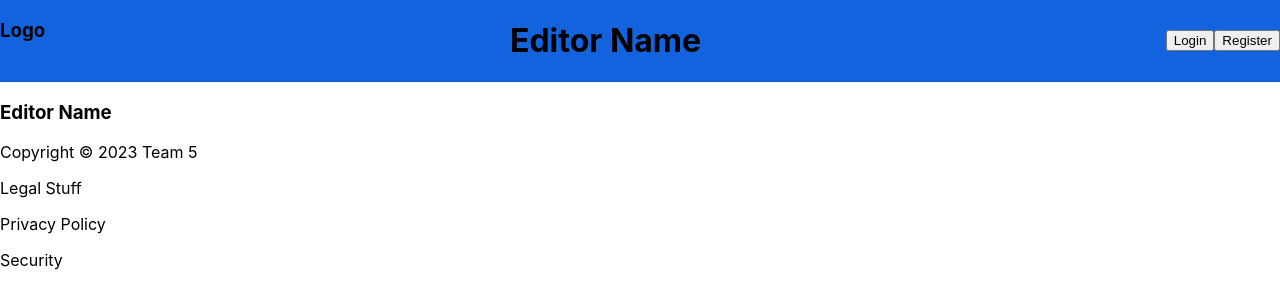
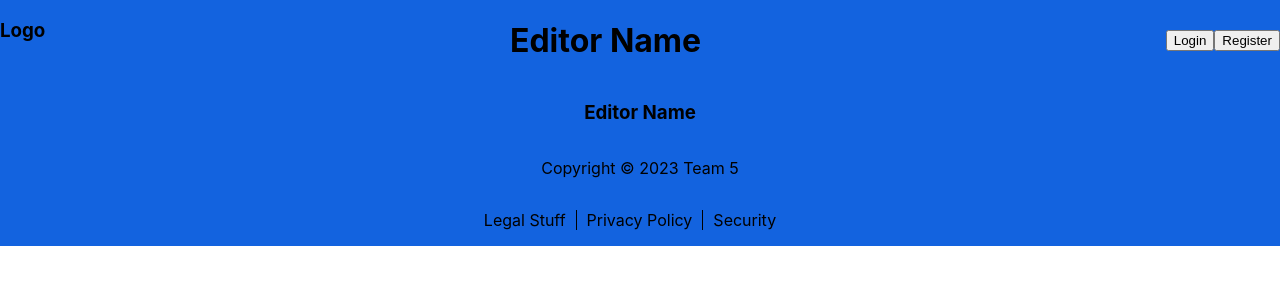
Before and after one commit to HseinKt/Code-Editor, a React (Create React App) app in the folder code_editor/: page / in a window 1280 px wide. Shown: the top 308 px of the page. Built offline with nearby package versions, Linux system fonts and the light colour scheme.

Commit message:
Added some stylings for the footer component.

```diff
--- a/code_editor/src/index.css
+++ b/code_editor/src/index.css
@@ -28,3 +28,19 @@ code {
   display: flex;
   align-items: center;
 }
+.footer{
+  display: flex;
+  flex-direction: column;
+  align-items: center;
+  background-color: var(--blue);
+}
+.footer >div{
+  display: flex;
+}
+.footer div>p{
+  margin-right: 10px;
+  padding-right: 10px;
+}
+.footer div p:not(:last-child){
+  border-right: 1px solid black;
+}
```
